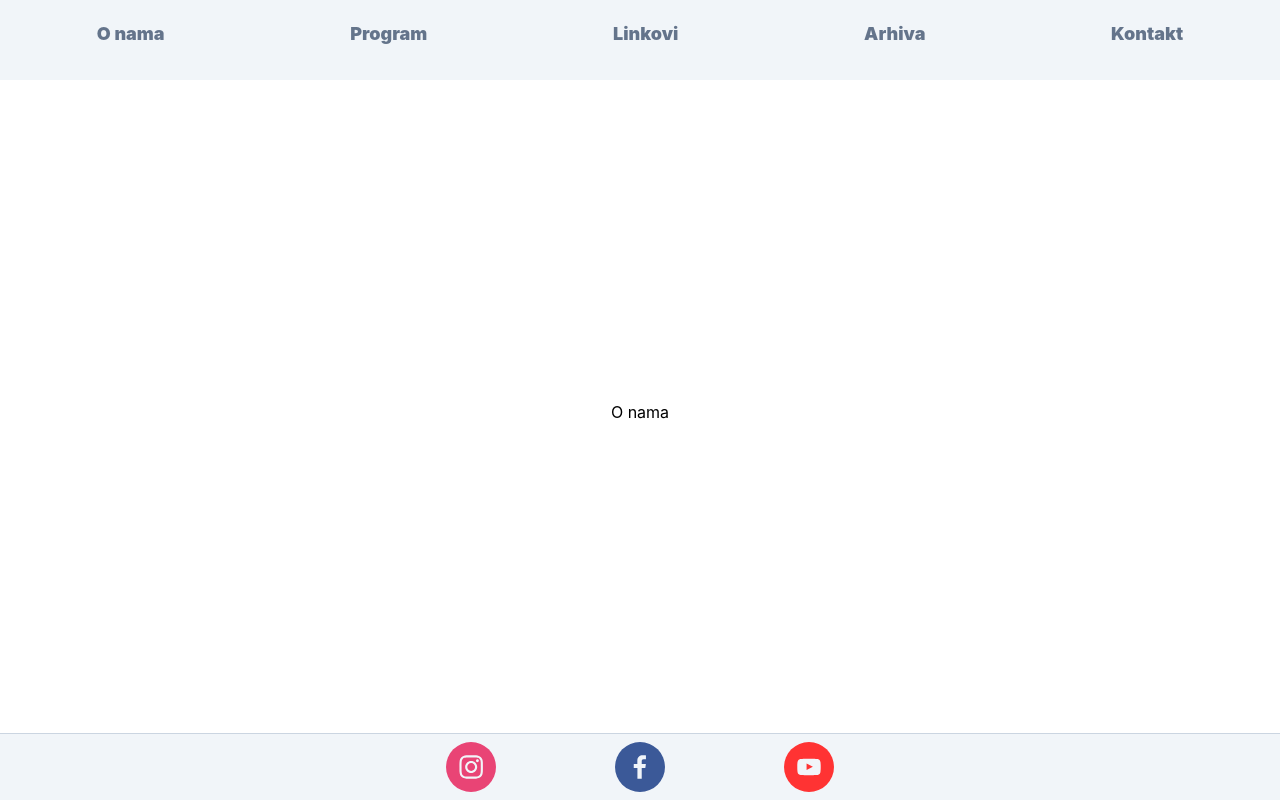
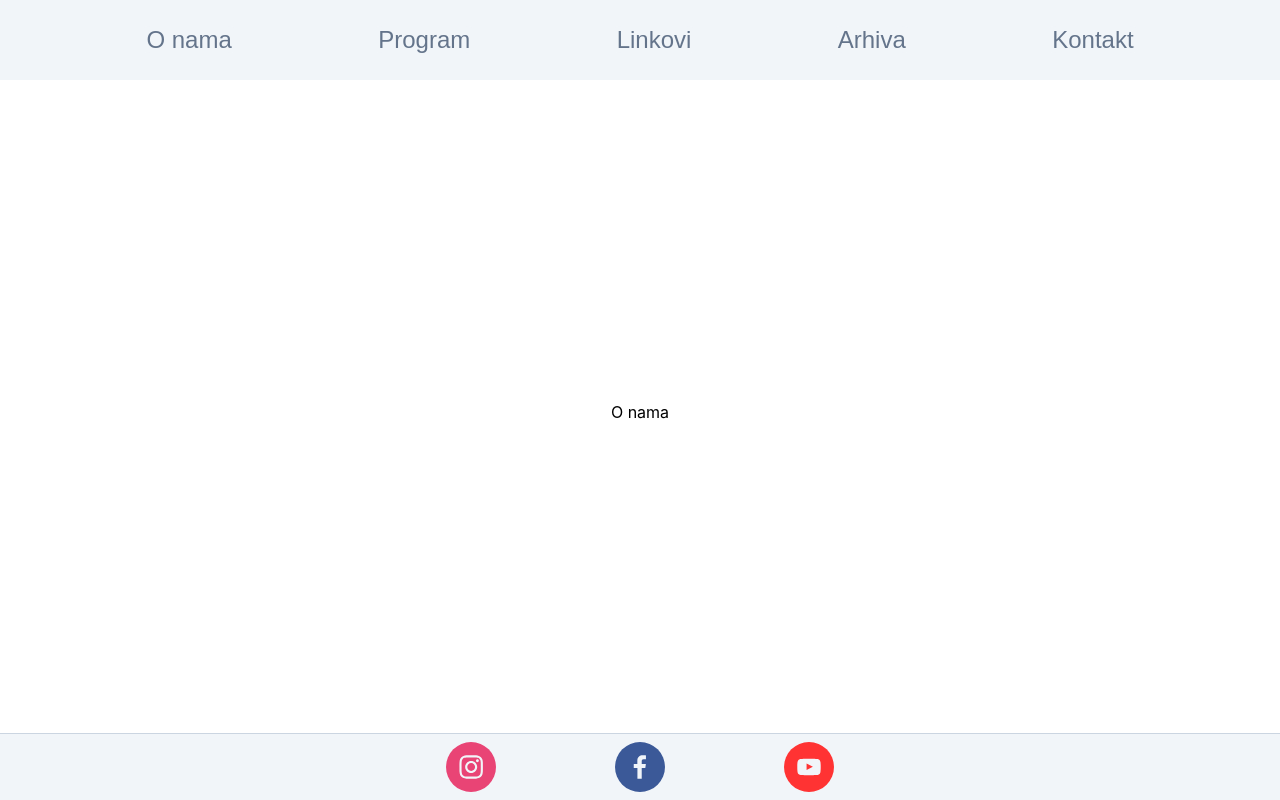
Before and after one commit to NikolaJelavic/defonija, a React (Create React App) app: page / in a window 1280 px wide. Built offline with nearby package versions, Linux system fonts and the light colour scheme.

Commit message:
responsive

```diff
--- a/src/components/Navbar.jsx
+++ b/src/components/Navbar.jsx
@@ -1,47 +1,88 @@
 
 import { Link } from "react-router-dom";
+import { useState } from "react";
+
+
+const NavLink = ({ to, children, onClick }) => (
+  <li>
+    <Link
+      to={to}
+      className="text-2xl bg-slate-100 px-2  rounded-xl my-3 font-light text-slate-500 hover:text-slate-400"
+      onClick={onClick}
+      style={{
+        fontFamily: "'Cormorant Unicase', sans-serif",
+      }}
+    >
+      {children}
+    </Link>
+  </li>
+);
+
 
 
 export default function Navbar() {
+  const [isMenuOpen, setMenuOpen] = useState(false);
+
+  const toggleMenu = () => {
+    setMenuOpen(!isMenuOpen);
+  };
 
   return (
-    <nav className="w-full bg-slate-100 flex py-5 px-1 h-20">
-      <ul className="flex justify-between md:justify-around w-full">
-        <Link
+    // <nav className="w-full bg-slate-100 flex py-5 px-1 h-20">
+    <nav className=" p-6 bg-slate-100">
+
+        <div className="flex justify-between mx-auto relative z-10">
+
+        <button
+          className="lg:hidden text-white text-3xl focus:outline-none bg-slate-300 p-4 justify-left"
+          onClick={toggleMenu}
+        >
+          &#9776;
+        </button>
+
+
+      {/* <ul className="flex justify-between md:justify-around w-full"> */}
+      <ul
+          className={`${
+            isMenuOpen ? "block" : "hidden"
+          } lg:flex lg:justify-evenly  lg:space-x-4 lg:w-full w-40 absolute lg:relative bg-slate-300 lg:bg-transparent top-full lg:top-0 left-0 lg:left-auto  lg:mt-0 p-4 lg:p-0 `}
+        >
+        <NavLink
           to="/"
-          className="text-slate-500 font-black hover:text-slate-400 text-lg"
+          onClick={toggleMenu}
         >
           O nama
-        </Link>
+        </NavLink>
 
-        <Link
+        <NavLink
           to="/program"
-          className="text-slate-500 font-black hover:text-slate-400 text-lg"
+          onClick={toggleMenu}
         >
           Program
-        </Link>
+        </NavLink>
 
-        <Link
+        <NavLink
           to="/linkovi"
-          className="text-slate-500 font-black hover:text-slate-400 text-lg"
+          onClick={toggleMenu}
         >
           Linkovi
-        </Link>
+        </NavLink>
 
-        <Link
+        <NavLink
           to="/Arhiva"
-          className="text-slate-500 font-black hover:text-slate-400 text-lg"
+          onClick={toggleMenu}
         >
           Arhiva
-        </Link>
+        </NavLink>
 
-        <Link
+        <NavLink
           to="/kontakt"
-          className="text-slate-500 font-black hover:text-slate-400 text-lg"
+          onClick={toggleMenu}
         >
           Kontakt
-        </Link>
+        </NavLink>
       </ul>
+      </div>
     </nav>
   );
 }
```
